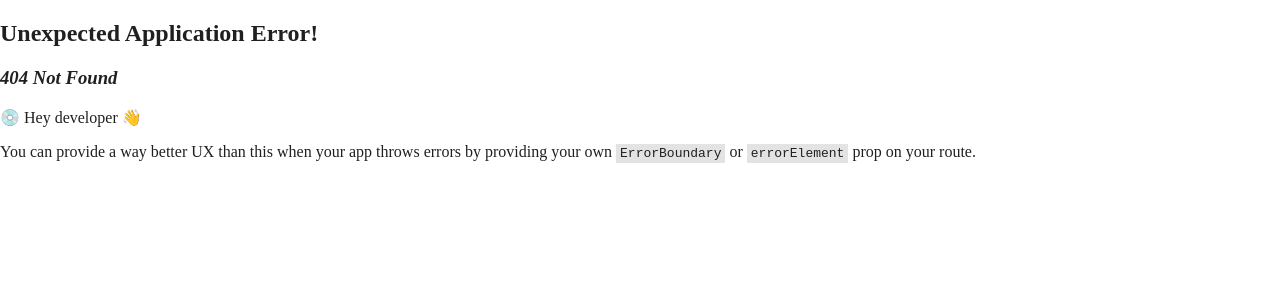
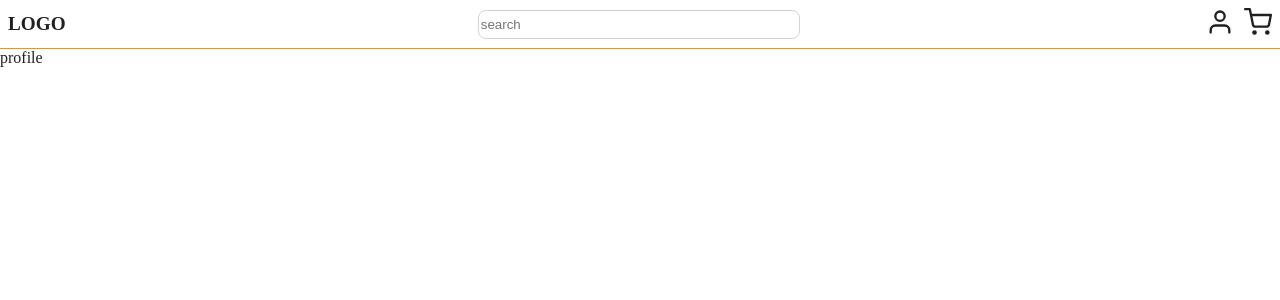
Before and after one commit to Charrels22/amazing, a React (Create React App) app: page /profile in a window 1280 px wide. Before the commit this address had no page. Shown: the top 300 px of the page. Built offline with nearby package versions, Linux system fonts and the light colour scheme.

Commit message:
feat: create conditional page navigation

```diff
--- a/src/components/header/header.jsx
+++ b/src/components/header/header.jsx
@@ -19,7 +19,7 @@ const Header = () => {
                 <input type="text" placeholder='search' className={style.SearchBox}/>
             </div>
             <div className={style.ButtonsWrapper}>
-                <Link to={!logged?"/login" : "profile"}>
+                <Link to={!logged?"/login" : "/profile"}>
                 <FiUser size={28} className={style.IconButtom} />
                 </Link>
                 <FiShoppingCart size={28} className={style.IconButtom} />
--- a/src/components/pages/Login/login.jsx
+++ b/src/components/pages/Login/login.jsx
@@ -1,6 +1,13 @@
 import style from './login.module.css';
+import useUser from '../../../hooks/useUser';
 
 const Home = () => {
+    const { logged, setLogged } = useUser()
+
+    const makeFakeLogin = () => {
+        setLogged(true)
+        window.location.replace('/')
+    }
     return (
         <div className={style.Wrapper}>
             <div className={style.TitleWrapper}>
@@ -8,6 +15,9 @@ const Home = () => {
                     Login Page
                 </div>
             </div>
+            <button onClick={makeFakeLogin}>
+                Login
+            </button>
         </div>
     )
 }
--- /dev/null
+++ b/src/components/pages/profile/profile.jsx
@@ -0,0 +1,9 @@
+import style from './profile.module.css';
+
+
+
+const Profile = () => {
+    return <div className={style.Wrapper}>profile</div>
+}
+
+export default Profile;
--- /dev/null
+++ b/src/components/pages/profile/profile.module.css
@@ -0,0 +1,5 @@
+.Wrapper {
+    display: flex;
+    width: 100%;
+    height: 100%;
+}
--- a/src/index.js
+++ b/src/index.js
@@ -1,12 +1,14 @@
 import React, { Component, useState } from 'react';
 import ReactDOM from 'react-dom/client';
-//import App from './App';/
+
+import { RouterProvider, createBrowserRouter,BrowserRouter, Route, Routes } from 'react-router-dom';
 import './index.css';
+
+
 import Home from './components/pages/Home/home';
 import Login from './components/pages/Login/login';
 import Header from './components/header/header';
-
-import { RouterProvider, createBrowserRouter,BrowserRouter, Route, Routes } from 'react-router-dom';
+import Profile from './components/pages/profile/profile';
 import UserContext from './contexts/user-context';
 
 
@@ -29,14 +31,24 @@ const router = createBrowserRouter([
     path: "/login",
     element: withHeader(<Login />),
   },
+  {
+    path: "/profile",
+    element: withHeader(<Profile />),
+  },
 ])
 
 const App = () => {
-  const [logged, setLogged] = useState(false)
+
+  const storageLogged = localStorage.getItem('logged') ?? false
+  const [logged, setLogged] = useState(storageLogged)
+  const setLoggedAndStore = (isLogged) => {
+    setLogged(isLogged)
+    localStorage.setItem('logged', isLogged)
+  }
 
   return(
     <React.StrictMode>
-      <UserContext.Provider value={{logged, setLogged}}>
+      <UserContext.Provider value={{logged, setLogged:setLoggedAndStore}}>
         <RouterProvider router={router} />
       </UserContext.Provider>
     </React.StrictMode>
```
